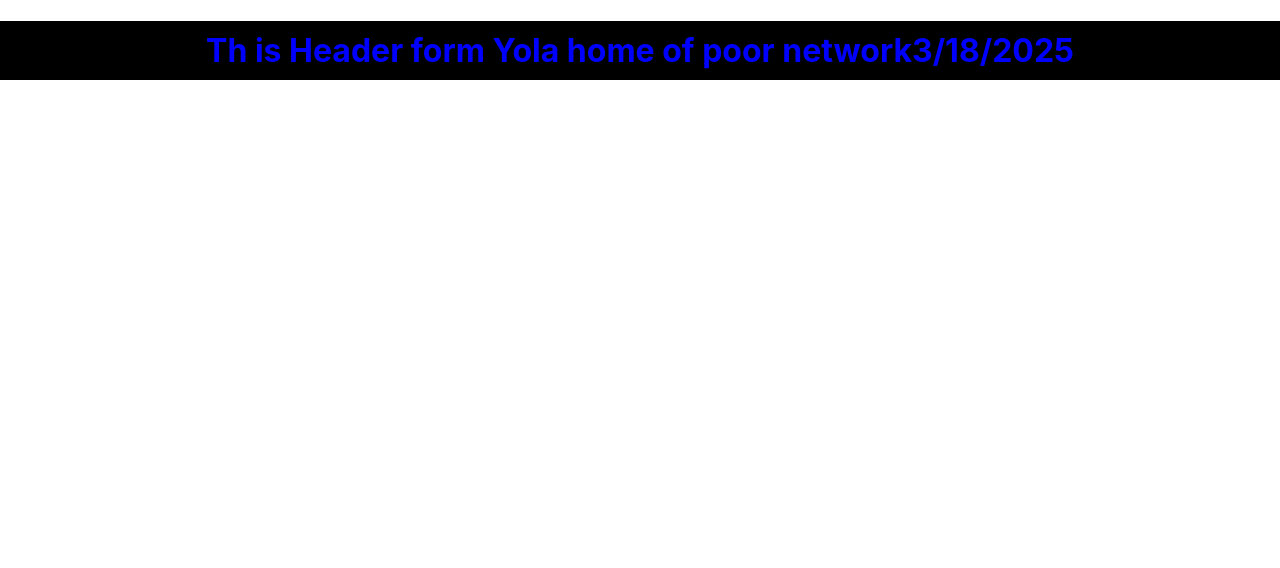
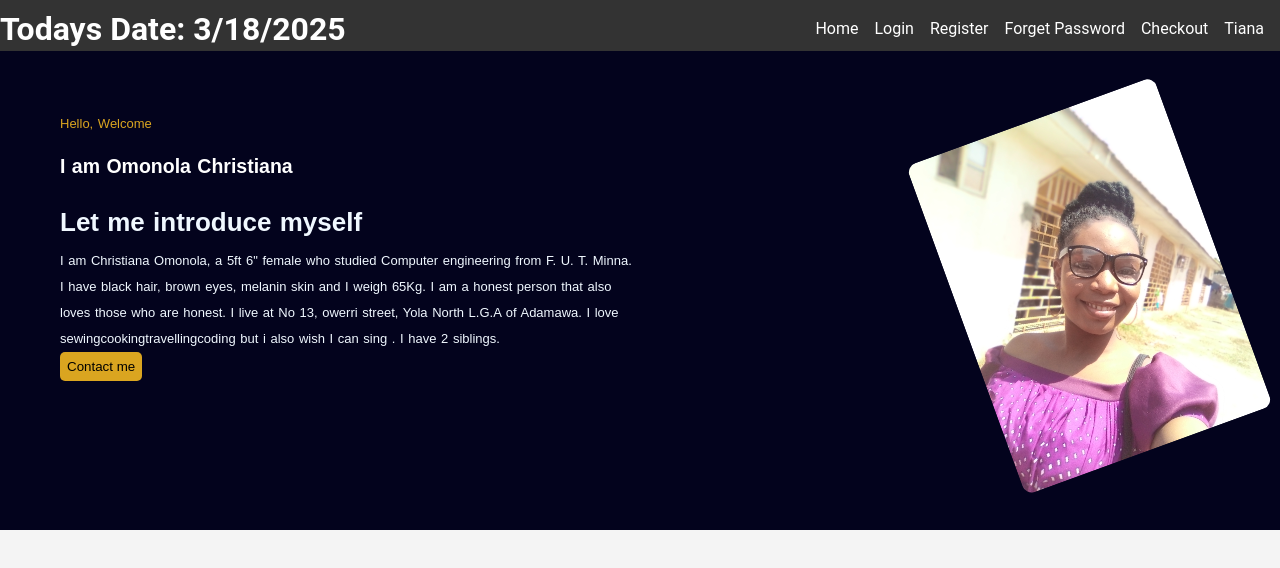
Before and after one commit to mperorjohn/codeSaviourReal, a React (Create React App) app: page /tiana in a window 1280 px wide. Shown: the top 568 px of the page. Built offline with nearby package versions, Linux system fonts and the light colour scheme.

Commit message:
I've added a new page called Tiana to show my assignment on routing

```diff
--- a/src/App.css
+++ b/src/App.css
@@ -1,38 +1,28 @@
-/* .App {
+*{
+  margin: 0;
+  padding: 0;
+}
+body{
+  font-family: 'Roboto', sans-serif;
+  background-color: #f4f4f4;
+}
+header{
+  background-color: #333;
+  color: #fff;
+  padding: 0.2em 0;
   text-align: center;
+  display: flex;
+  justify-content: space-between;
+  align-items: center;
 }
-
-.App-logo {
-  height: 40vmin;
-  pointer-events: none;
+ul{
+  display: flex;
+  list-style: none;
+  justify-content: space-evenly;
+  gap: 1em;
+  margin-right: 1em;
 }
-
-@media (prefers-reduced-motion: no-preference) {
-  .App-logo {
-    animation: App-logo-spin infinite 20s linear;
-  }
+a{
+  text-decoration: none;
+  color: #fff;
 }
-
-.App-header {
-  background-color: #282c34;
-  min-height: 100vh;
-  display: flex;
-  flex-direction: column;
-  align-items: center;
-  justify-content: center;
-  font-size: calc(10px + 2vmin);
-  color: white;
-}
-
-.App-link {
-  color: #61dafb;
-}
-
-@keyframes App-logo-spin {
-  from {
-    transform: rotate(0deg);
-  }
-  to {
-    transform: rotate(360deg);
-  }
-} */
--- a/src/App.js
+++ b/src/App.js
@@ -4,11 +4,15 @@
 import Register from './pages/Register';
 import Home from './pages/Home';
 import CheckoutPage from './pages/CheckoutPage';
+import Tiana from './pages/Tiana';
 import  {BrowserRouter as Router, Routes, Route} from 'react-router';
 
 function App() {
   return (
     <div className="App">
+      <header className="App-header">
+
+      </header>
       <Router>
         <Header />
         <Routes>
@@ -16,10 +20,12 @@
           <Route path="/login" element={<Login />} />
           <Route path="/register" element={<Register />} />
           <Route path="/forgetpassword" element={<ForgetPassword />} />
-          <Route path="/tunde" element={<CheckoutPage />} />
+          <Route path="/checkout" element={<CheckoutPage />} />
+          <Route path='/tiana' element={<Tiana />} />
 
         </Routes>
       </Router>
+
     </div>
   );
 }
--- a/src/components/Header.jsx
+++ b/src/components/Header.jsx
@@ -1,22 +1,23 @@
 import React from "react";
-
+import '../App.css';
 const Header = () => {
 
 
-    let name = "Th is Header form Yola home of poor network";
+    let today = "Todays Date: ";
     let date = new Date().toLocaleDateString();
   return (
     <header>
-      <h1
-        style={{
-          color: "blue",
-          backgroundColor: "black",
-          padding: "10px",
-          textAlign: "center",
-        }}
-      >
-         {name}{date}
+      <h1>
+         {today}{date}
       </h1>
+      <ul>
+          <li><a href="/">Home</a></li>
+          <li><a href="/login">Login</a></li>
+          <li><a href="/register">Register</a></li>
+          <li><a href="/forgetpassword">Forget Password</a></li>
+        <li><a href="/tunde">Checkout</a></li>
+        <li><a href="/tiana">Tiana</a></li>
+        </ul>
     </header>
   );
 };
--- a/src/index.css
+++ b/src/index.css
@@ -1,13 +1,37 @@
-body {
-  margin: 0;
-  font-family: -apple-system, BlinkMacSystemFont, 'Segoe UI', 'Roboto', 'Oxygen',
-    'Ubuntu', 'Cantarell', 'Fira Sans', 'Droid Sans', 'Helvetica Neue',
-    sans-serif;
-  -webkit-font-smoothing: antialiased;
-  -moz-osx-font-smoothing: grayscale;
+.Tiana {
+  color: aliceblue;
+    font-family: Arial, Helvetica, sans-serif;
+    font-size: small;
+    background-color: rgb(3, 3, 29);
+    line-height: 2;
+    word-spacing: 1px;
+    display: flex;
+      justify-content: space-between;
+      padding: 60px;
+      gap: 3px;
+}
+.brief {
+  width: 50%;
 }
 
-code {
-  font-family: source-code-pro, Menlo, Monaco, Consolas, 'Courier New',
-    monospace;
+.hello {
+  color: goldenrod;
 }
+
+.brief h2 {
+  padding: 10px 0px;
+  color: white;
+}
+
+button {
+  background-color: goldenrod;
+  padding: 7px;
+  border: none;
+  border-radius: 5px;
+}
+
+img {
+  border-radius: 10px;
+  rotate: 340deg;
+  height: 350px;
+}
--- /dev/null
+++ b/src/pages/Tiana.jsx
@@ -0,0 +1,45 @@
+import React from "react";
+import '../index.css';
+import image from "../images/IMG_20210214_130932_054.jpg";
+
+const Tiana = () => {
+    let person = {
+    firstname: "Christiana",
+    surname: "Omonola",
+    height: '5ft 6"',
+    gender: "female",
+    course: "Computer engineering",
+    school: "F. U. T. Minna",
+    weight: 65,
+    haircolor: "black",
+    eyecolor: "brown",
+    skintone: "melanin",
+    ishonest: true,
+    address : {
+        state: "Adamawa",
+        lga: "Yola North",
+        street: "No 13, owerri street",
+    },
+    hobbies: ["sewing", "cooking", "travelling", "coding"],
+    canSing: false,
+    siblings: ["Victor", "Joy"]
+}
+    return (
+        <div className="Tiana">
+            <div className="brief" >
+        <p className="hello">Hello, Welcome</p>
+                <h2> I am Omonola Christiana</h2>
+                <h1>Let me introduce myself</h1>
+            <p className="details"> I am {person.firstname} {person.surname}, a {person.height} {person.gender} who studied {person.course} from {person.school}. I have {person.haircolor} hair, {person.eyecolor} eyes, {person.skintone} skin and I weigh {person.weight}Kg. {person.ishonest ? 'I am a honest person that also loves those who are honest.' : 'You can chose not to be honest with me cause I am also not honest.'} I live at {person.address.street}, {person.address.lga} L.G.A of {person.address.state}. I love {person.hobbies} {person.canSing ? 'and singing' : 'but i also wish I can sing'} . I have {person.siblings.length} siblings. </p>
+            <a href="/src/components/Contact.jsx" ><button>Contact me</button></a>
+    </div>
+            <div><img src={image} alt="just me" className="half" /></div>
+
+
+        </div>
+    )
+
+
+}
+
+export default Tiana
```
Also changed, not shown: src/images/IMG_20210214_130932_054.jpg (added).
